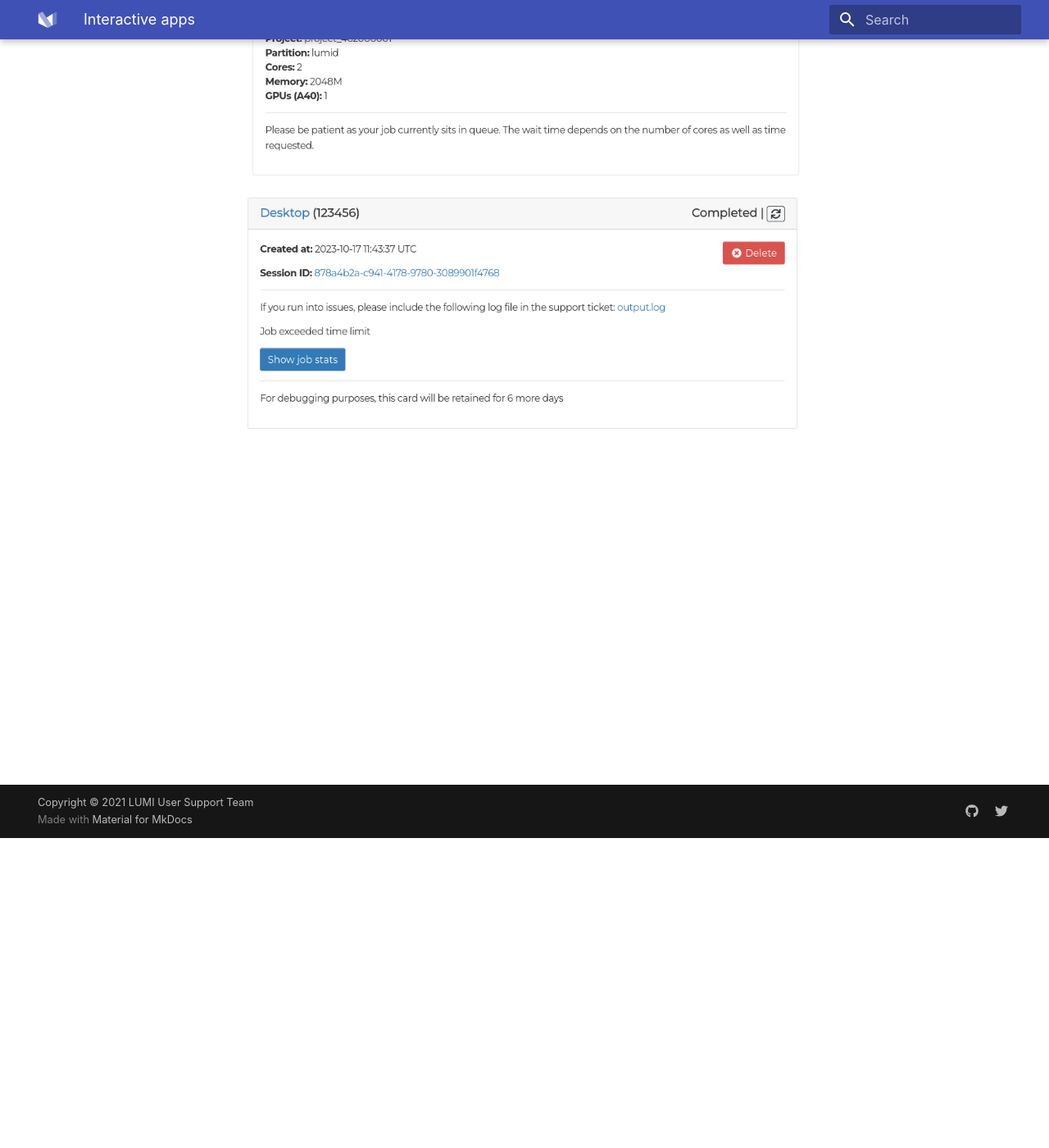
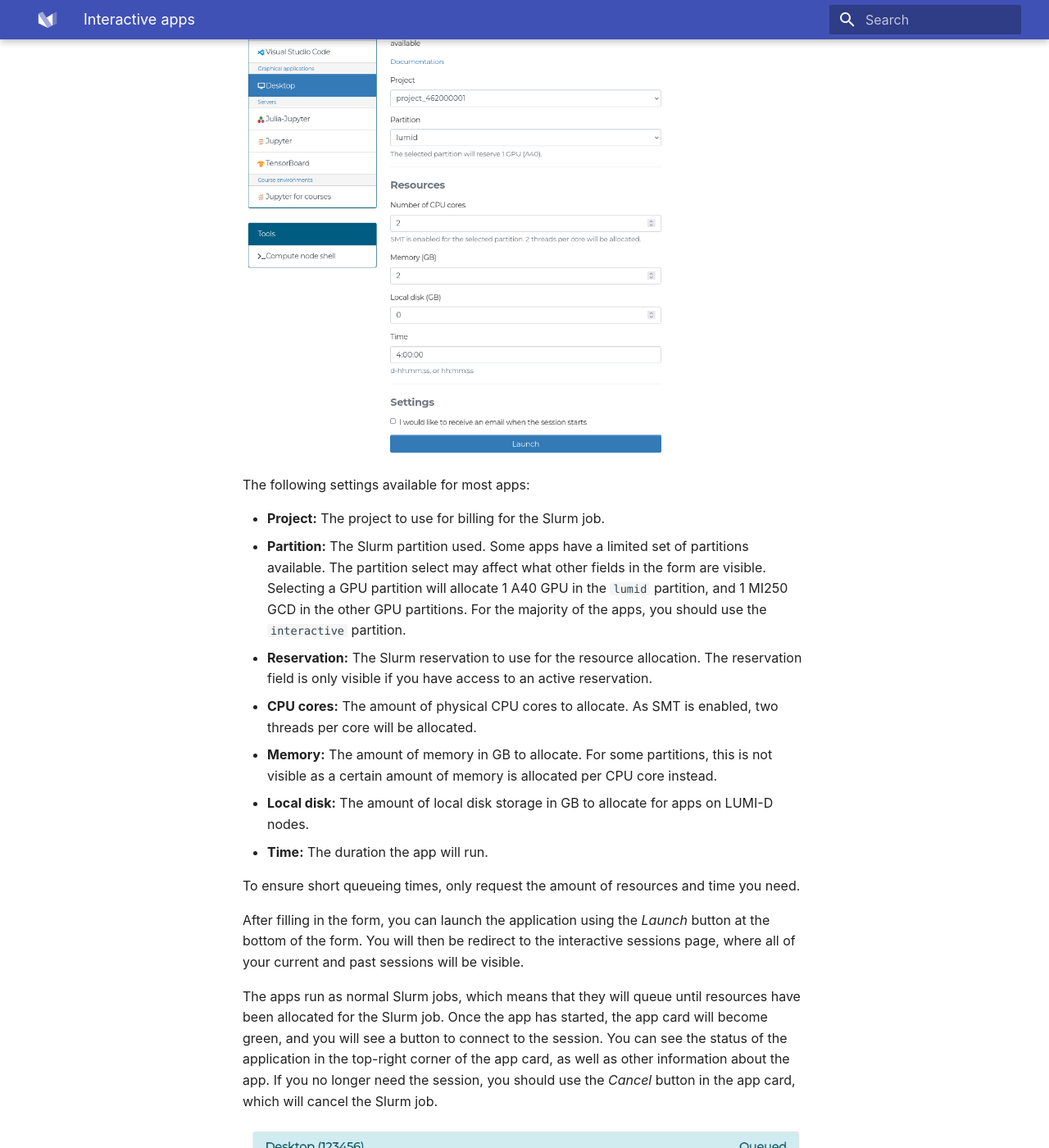
Before and after one commit to Lumi-supercomputer/lumi-userguide, an MkDocs documentation site: the page built from docs/runjobs/webui/interactive-apps.md, in a window 1280 px wide and 1400 px high, scrolled down 378 px. Shown: the whole window at 82% size. Built offline with MkDocs 1.6.1 and Material for MkDocs 9.7.7, drawn with Linux system fonts in a browser that asks for light colours; some of the changed text lies outside the part shown.

Commit message:
Add info about web interface interactive apps

```diff
--- a/docs/runjobs/webui/interactive-apps.md
+++ b/docs/runjobs/webui/interactive-apps.md
@@ -1,5 +1,39 @@
+The interactive applications run on compute nodes, but are accessed though the web interface.
+You will find a list of applications on the front page after logging in, and in the navigation menu.
+Each application has a form with settings for launching, where you can select the project for billing, the partition, resources, and app-specific settings.
 
+![](../../assets/images/wwwLumiDesktop.png)
 
+The following settings available for most apps:
+
+- **Project:** The project to use for billing for the Slurm job.
+- **Partition:** The Slurm partition used.
+    Some apps have a limited set of partitions available.
+    The partition select may affect what other fields in the form are visible.
+    Selecting a GPU partition will allocate 1 A40 GPU in the `lumid` partition, and 1 MI250 GCD in the other GPU partitions.
+    For the majority of the apps, you should use the `interactive` partition.
+- **Reservation:** The Slurm reservation to use for the resource allocation.
+    The reservation field is only visible if you have access to an active reservation.
+- **CPU cores:** The amount of physical CPU cores to allocate.
+    As SMT is enabled, two threads per core will be allocated.
+- **Memory:** The amount of memory in GB to allocate.
+    For some partitions, this is not visible as a certain amount of memory is allocated per CPU core instead.
+- **Local disk:** The amount of local disk storage in GB to allocate for apps on LUMI-D nodes.
+- **Time:** The duration the app will run.
+
+To ensure short queueing times, only request the amount of resources and time you need.
+
+After filling in the form, you can launch the application using the *Launch* button at the bottom of the form.
+You will then be redirect to the interactive sessions page, where all of your current and past sessions will be visible.
+
+The apps run as normal Slurm jobs, which means that they will queue until resources have been allocated for the Slurm job.
+Once the app has started, the app card will become green, and you will see a button to connect to the session.
+You can see the status of the application in the top-right corner of the app card, as well as other information about the app.
+If you no longer need the session, you should use the *Cancel* button in the app card, which will cancel the Slurm job.
 
 ![](../../assets/images/wwwLumiCardQueue.png)
+
+After the job completes, the reason for job completion will be visible.
+Usually this is due to reaching the time limit of the Slurm job, or manually cancelling the session, but some error messages may also be visible here, with additional details available in the log file linked.
+If you are sending a support ticket regarding your app session, please include the log file.
 ![](../../assets/images/wwwLumiCardTimeout.png)
```
